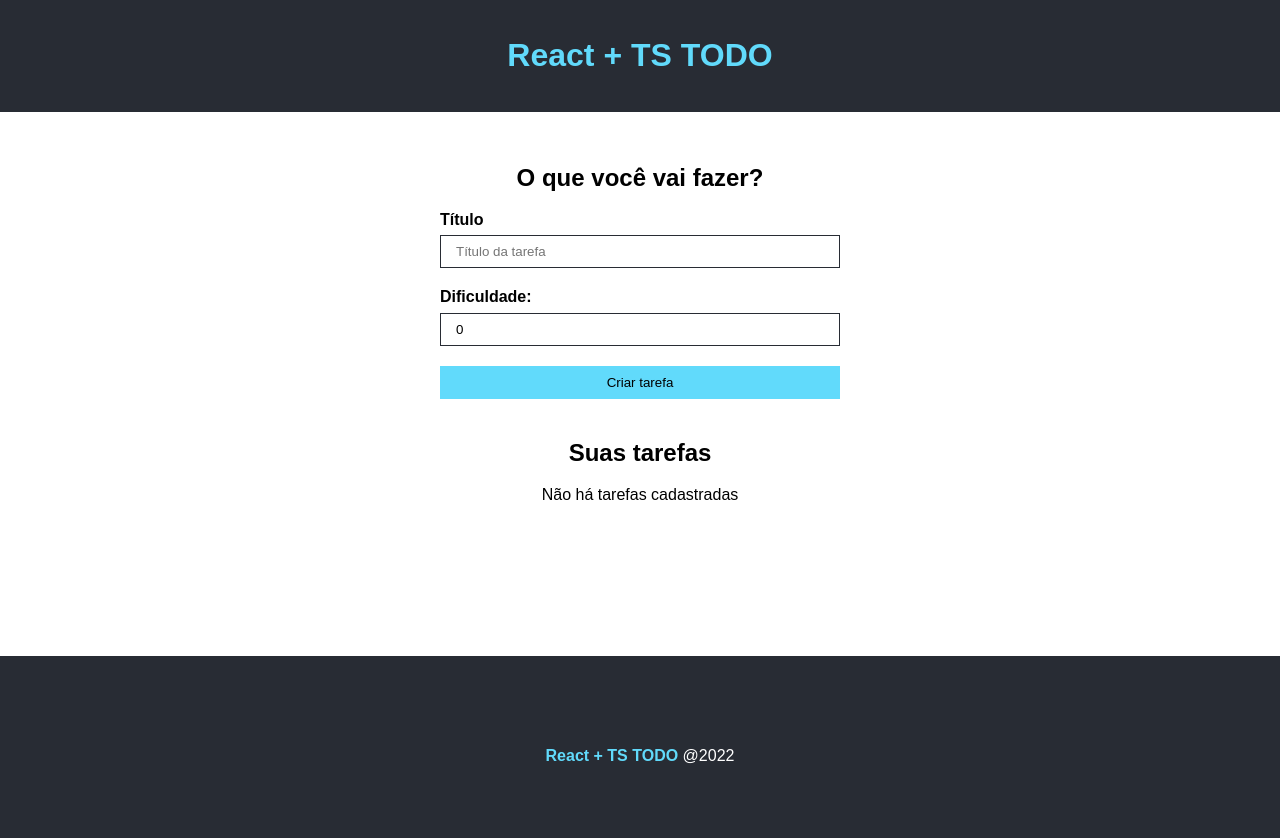
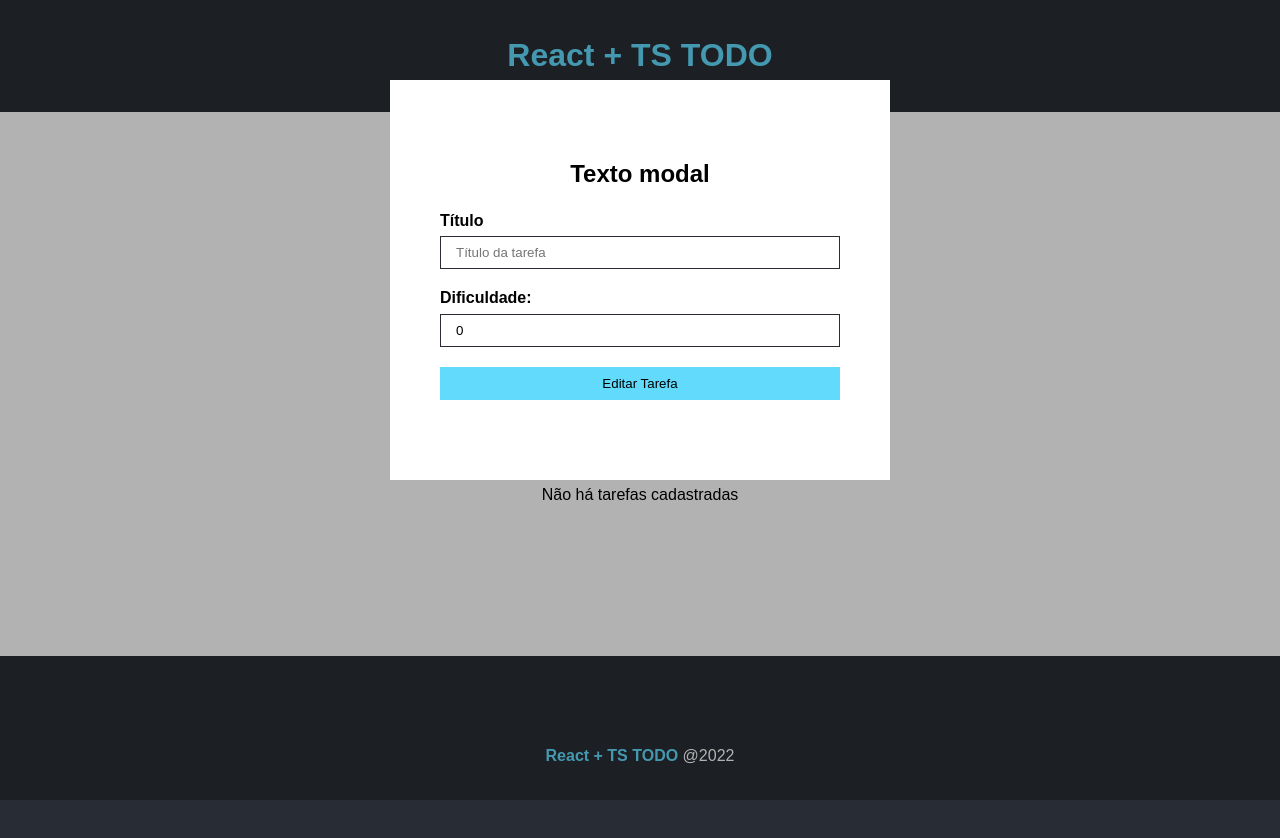
Before and after one commit to IsaacJBS/todo-list-typescript, a React (Create React App) app: page / in a window 1280 px wide. Shown: the top 838 px of the page. Built offline with nearby package versions, Linux system fonts and the light colour scheme.

Commit message:
feat: modal

```diff
--- a/src/App.tsx
+++ b/src/App.tsx
@@ -6,23 +6,31 @@ import TaskForm from './components/TaskForm';
 import TaskList from './components/TaskList';
 
 import { ITask } from './interfaces/Task';
+import Modal from './components/Modal';
 
 function App() {
   const [taskList, setTaskList] = useState<ITask[]>([])
 
+  const deleteTask = (id: number) => {
+    setTaskList(
+      taskList.filter(task => {
+        return task.id !== id
+    }))
+  }
+
 
   return (
     <div className="App">
+      <Modal children={<TaskForm btnText='Editar Tarefa' taskList={taskList}/>}/>
       <Header />
       <main className={styles.main}>
-
         <div className="">
           <h2>O que você vai fazer?</h2>
           <TaskForm btnText='Criar tarefa' taskList={taskList} setTaskList={setTaskList}/>
         </div>
         <div className="">
           <h2>Suas tarefas</h2>
-          <TaskList taskList={taskList}/>
+          <TaskList taskList={taskList} handleDelete={deleteTask}/>
         </div>
       </main>
       <Footer />
--- /dev/null
+++ b/src/components/Modal.module.css
@@ -0,0 +1,31 @@
+.fade{
+  width: 100%;
+  height: 100%;
+  position: absolute;
+  background-color: #000;
+  opacity: .3;
+}
+
+.modal{
+  position: absolute;
+  top: 10%;
+  left: 0;
+  right: 0;
+  margin: 0 auto;
+  width: 500px;
+  height: 400px;
+  z-index: 1;
+  background-color: #fff;
+  display: flex;
+  flex-direction: column;
+  justify-content: center;
+  text-align: center;
+}
+
+.modal h2{
+  margin-bottom: 1em;
+}
+
+.modal form{
+  width: 90%;
+}
--- /dev/null
+++ b/src/components/Modal.tsx
@@ -0,0 +1,20 @@
+import React, { Children } from 'react'
+import styles from './Modal.module.css'
+
+interface Props {
+  children: React.ReactNode
+}
+
+const Modal = ({children}: Props) => {
+  return (
+    <div id='modal'>
+      <div className={styles.fade}></div>
+      <div className={styles.modal}>
+        <h2>Texto modal</h2>
+        {children}
+      </div>
+    </div>
+  )
+}
+
+export default Modal
--- a/src/components/TaskList.tsx
+++ b/src/components/TaskList.tsx
@@ -3,10 +3,10 @@ import styles from './TaskList.module.css'
 
 interface Props{
   taskList: ITask[]
-
+  handleDelete(id: number): void
 }
 
-const TaskList = ({taskList}: Props) => {
+const TaskList = ({taskList, handleDelete}: Props) => {
   return (
     <>
     {taskList.length > 0 ? taskList.map(task => {
@@ -18,7 +18,7 @@ const TaskList = ({taskList}: Props) => {
           </div>
           <div className={styles.actions}>
             <i className="bi bi-pencil"></i>
-            <i className="bi bi-trash"></i>
+            <i className="bi bi-trash" onClick={() => {handleDelete(task.id)}}></i>
           </div>
       </div>
       )
```
